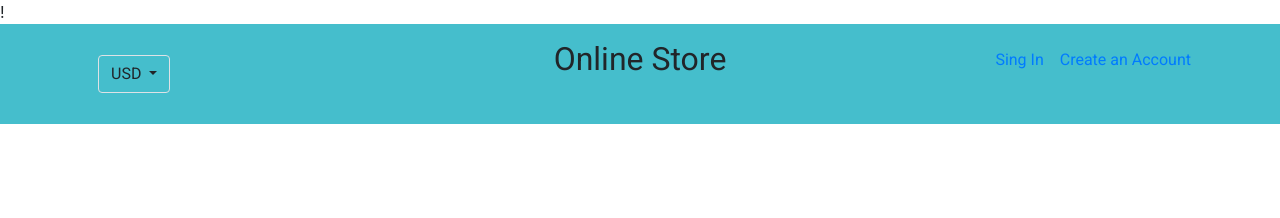
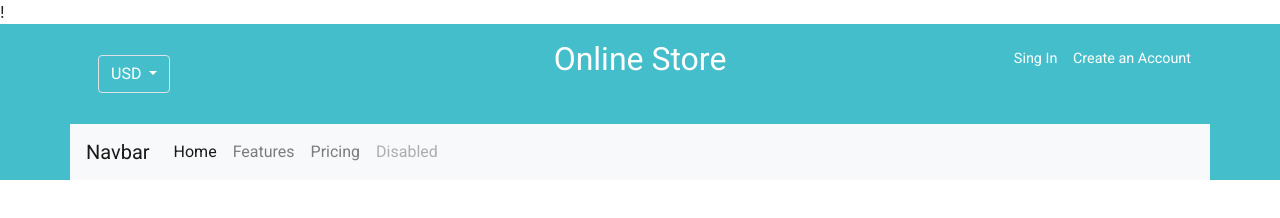
Before and after one commit to AN00SEY/Online-Store, a plain HTML site: page index.html in a window 1280 px wide. Drawn offline with nearby package versions, Linux system fonts and the light colour scheme; a web font is replaced by a local one.

Commit message:
new update 17-4-2020

```diff
--- a/css/style.css
+++ b/css/style.css
@@ -7,7 +7,7 @@
   --border:#2b303218;
   --text-color:#ffb168;
   --Roboto:"Roboto",sans-serif;
-  --Gugi:"Gugi",cursive;
+  /*--Gugi:"Gugi" font-family:'Gugi', cursive; */
   --Sofia:"sofia",cursive;
 }
 
@@ -40,3 +40,14 @@ header{
 header.site.title{
   font-family: var(--Gugi);
 }
+
+.container.dropdown-toggle,
+.container.dropdown-item{
+  font-size: 0.7em;
+}
+
+.header-links a {
+  font-size: 0.9em;
+  text-decoration: none;
+  color: white;
+}
--- a/index.html
+++ b/index.html
@@ -24,7 +24,7 @@
   <div class="row">
   <div class="col-md-4 col-sm-12 col-12">
   <div class="btn group">
-  <button class="btn border dropdown-toggle my-md-4 my-2" data-toggle="dropdown" aria-haspopup=true aria-expanded=fales >USD
+  <button class="btn border dropdown-toggle my-md-4 my-2 text-white" data-toggle="dropdown" aria-haspopup=true aria-expanded=fales >USD
   </button>
   <div class="dropdown-menu">
   <a href="#" class="dropdown-item">SAR</a>
@@ -32,7 +32,7 @@
   </div>
   </div>
   <div class="col-md-4 col-12 text-center">
-    <h2 class="my-md-3 site-title ">Online Store</h2>
+    <h2 class="my-md-3 site-title text-white ">Online Store</h2>
   </div>
   <div class="col-md-4 col-12 text-right">
     <p class="my-md-4 header-links">
@@ -41,6 +41,31 @@
     </p>
   </div>
   </div>
+  </div>
+  <div class="container fluid p-0">
+    <nav class="navbar navbar-expand-lg navbar-light bg-light">
+  <a class="navbar-brand" href="#">Navbar</a>
+  <button class="navbar-toggler" type="button" data-toggle="collapse" data-target="#navbarNav" aria-controls="navbarNav" aria-expanded="false" aria-label="Toggle navigation">
+    <span class="navbar-toggler-icon"></span>
+  </button>
+  <div class="collapse navbar-collapse" id="navbarNav">
+    <ul class="navbar-nav">
+      <li class="nav-item active">
+        <a class="nav-link" href="#">Home <span class="sr-only">(current)</span></a>
+      </li>
+      <li class="nav-item">
+        <a class="nav-link" href="#">Features</a>
+      </li>
+      <li class="nav-item">
+        <a class="nav-link" href="#">Pricing</a>
+      </li>
+      <li class="nav-item">
+        <a class="nav-link disabled" href="#" tabindex="-1" aria-disabled="true">Disabled</a>
+      </li>
+    </ul>
+  </div>
+</nav>
+
   </div>
 
 </header>
```
